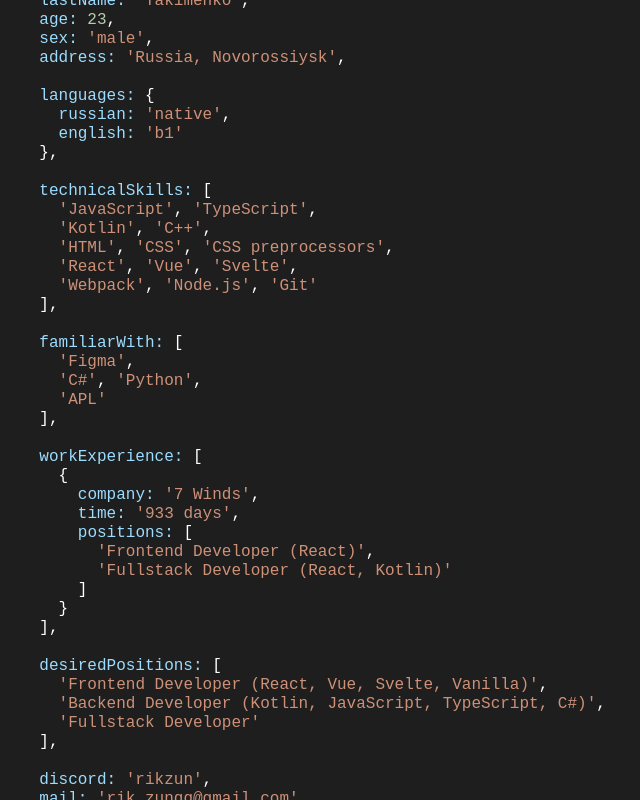
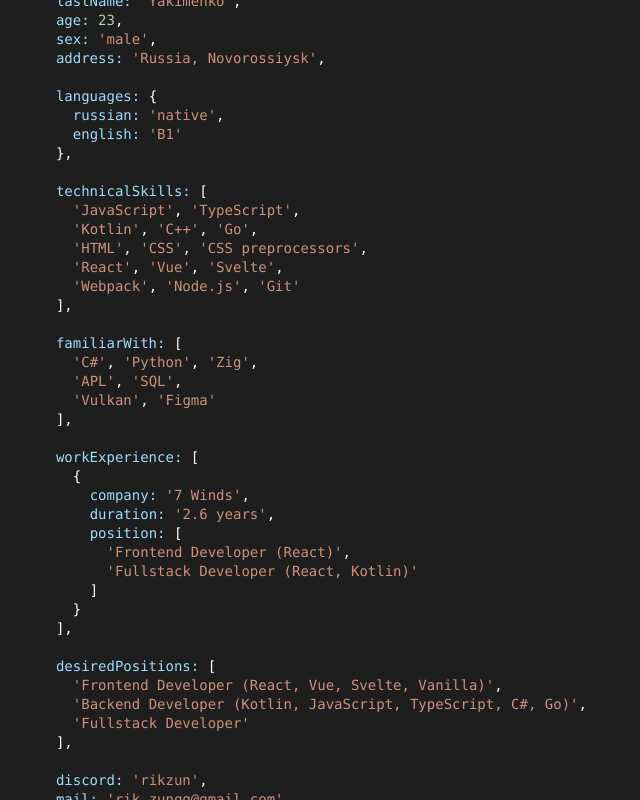
Before and after one commit to rikzun/rikzun.github.io, a React app: page / in a window 1280 px wide. Shown: the whole page, without its empty margins (327-967 px from the left). Built offline with nearby package versions, Linux system fonts and the light colour scheme.

Commit message:
apply updates from template and clean

```diff
--- a/declarations.d.ts
+++ b/assets.ts
@@ -34,3 +34,7 @@ declare module '*.svg' {
     const component: FunctionComponent<SVGProps<SVGSVGElement>>
     export default component
 }
+
+declare module '*.css'
+declare module '*.scss'
+declare module '*.sass'
--- a/src/App.style.scss
+++ b/src/App.style.scss
@@ -1,15 +1,10 @@
-@font-face {
-    font-family: 'Ubuntu Mono';
-    src: local('Ubuntu Mono'), url('../public/assets/ubuntu_mono.ttf') format('ttf');
-}
-
 body {
     margin: unset;
     height: 100vh;
     width: 100vw;
 
     font-size: 1em;
-    font-family: "Ubuntu Mono", monospace;
+    font-family: "JetBrains Mono", Consolas, "Courier New", monospace;
     font-weight: 400;
     line-height: 19px;
 
--- a/src/App.tsx
+++ b/src/App.tsx
@@ -2,41 +2,40 @@ import './App.style.scss'
 import { Packer, Document as DocxDocument, TextRun, Paragraph, ExternalHyperlink } from "docx"
 import { ReadonlyPre } from './components/ReadonlyPre'
 import { saveBlob } from './utils/utils'
-import { HighlightService, Token } from './highlight.service'
-
+import { HightlightTools, type Token } from './highlight'
 
 export function App() {
     const rawText = `export const me = {
       firstName: 'Mihail',
       lastName: 'Yakimenko',
-      age: ${Math.floor((Date.now() - (new Date(2000, 10, 12)).getTime()) / 3154e7)},
+      age: ${Math.floor((Date.now() - (new Date(2000, 10, 12)).getTime()) / 31557600000)},
       sex: 'male',
       address: 'Russia, Novorossiysk',
 
       languages: {
         russian: 'native',
-        english: 'b1'
+        english: 'B1'
       },
 
       technicalSkills: [
         'JavaScript', 'TypeScript',
-        'Kotlin', 'C++',
+        'Kotlin', 'C++', 'Go',
         'HTML', 'CSS', 'CSS preprocessors',
         'React', 'Vue', 'Svelte',
         'Webpack', 'Node.js', 'Git'
       ],
 
       familiarWith: [
-        'Figma',
-        'C#', 'Python',
-        'APL'
+        'C#', 'Python', 'Zig',
+        'APL', 'SQL',
+        'Vulkan', 'Figma'
       ],
 
       workExperience: [
         {
           company: '7 Winds',
-          time: '${Math.floor((Date.now() - (new Date(2021, 6, 7).getTime())) / 864e5)} days',
-          positions: [
+          duration: '${((Date.now() - new Date(2021, 6, 7).getTime()) / 31557600000).toFixed(1)} years',
+          position: [
             'Frontend Developer (React)',
             'Fullstack Developer (React, Kotlin)'
           ]
@@ -45,7 +44,7 @@ export function App() {
 
       desiredPositions: [
         'Frontend Developer (React, Vue, Svelte, Vanilla)',
-        'Backend Developer (Kotlin, JavaScript, TypeScript, C#)',
+        'Backend Developer (Kotlin, JavaScript, TypeScript, C#, Go)',
         'Fullstack Developer'
       ],
 
@@ -107,7 +106,7 @@ export function App() {
 
     return (
         <ReadonlyPre
-            value={HighlightService.textToTokens(rawText)}
+            value={HightlightTools.textToTokens(rawText)}
             exportClick={downloadPDF}
         />
     )
--- a/src/components/ReadonlyPre/ReadonlyPre.styles.scss
+++ b/src/components/ReadonlyPre/ReadonlyPre.styles.scss
@@ -44,6 +44,7 @@ pre.container {
         *::selection { color: unset; background-color: #264f78; }
         &::selection { color: unset; background-color: #264f78; }
 
+        font-size: 14px;
         caret-color: white;
         margin-left: auto;
         margin-right: auto;
--- a/src/components/ReadonlyPre/ReadonlyPre.tsx
+++ b/src/components/ReadonlyPre/ReadonlyPre.tsx
@@ -3,14 +3,6 @@ import { array, eventCancel } from 'src/utils/utils'
 import type { KeyboardEvent, FormEvent } from 'react'
 import { Fragment, useState } from 'react'
 import { ReadonlyPreProps } from 'src/components/ReadonlyPre/ReadonlyPre.types'
-
-
-export function ReadonlyPre(props: ReadonlyPreProps) {
-    const [
-        key,
-        setKey,
-        updateKey = () => setKey(crypto.randomUUID())
-    ] = useState(crypto.randomUUID())
 
 const acceptableKeyCodes = [
     'Tab',
@@ -30,6 +22,13 @@ export function ReadonlyPre(props: ReadonlyPreProps) {
 const unacceptableCtrlKeyCodes = [
     'KeyX', 'KeyV'
 ]
+
+export function ReadonlyPre(props: ReadonlyPreProps) {
+    const [
+        key,
+        setKey,
+        updateKey = () => setKey(crypto.randomUUID())
+    ] = useState(crypto.randomUUID())
 
     const onKeyDown = (e: KeyboardEvent) => {
         if (e.ctrlKey) {
--- a/src/components/ReadonlyPre/ReadonlyPre.types.ts
+++ b/src/components/ReadonlyPre/ReadonlyPre.types.ts
@@ -1,7 +1,6 @@
-import { Token } from 'src/highlight.service'
-export type { ReadonlyPreProps }
+import type { Token } from 'src/highlight'
 
-interface ReadonlyPreProps {
+export interface ReadonlyPreProps {
     value: Token[][]
     exportClick: (tokens: Token[][]) => void
 }
--- a/src/highlight.service.ts
+++ b/src/highlight.ts
@@ -1,7 +1,14 @@
 import { Range } from "./utils/range"
 import { trimStart } from "./utils/utils"
 
-export type TokenType = 'string' | 'numeric' | 'reserved' | 'reserved2' | 'variable' | 'object-key'
+export type TokenType =
+    | 'string'
+    | 'numeric'
+    | 'reserved'
+    | 'reserved2'
+    | 'variable'
+    | 'object-key'
+
 export class Token {
     content: string
     type: TokenType | null
@@ -31,34 +38,34 @@ export class TokenList {
     }
 }
 
-export const HighlightService = new class {
-    regex = {
+export class HightlightTools {
+    static readonly regex = {
         string: /('(?:[^'\\]|\\.)*')/g,
         numeric: /(\d+)/g,
         objectKey: /(\w+\s*:)/g,
         reserved: /(const|export)/g,
 
         stringLink: /\[(.*)\]\((.*)\)/
-    }
+    } as const
 
-    matchTokens(text: string, regexp: RegExp): [Range, string][] {
+    static matchTokens(text: string, regexp: RegExp): [Range, string][] {
         return [...text.matchAll(regexp)].map(({1: string, index}) => (
             [new Range(index!, index! + string.length - 1), string]
         ))
     }
 
-    matchNewTokens(text: string, regexp: RegExp, ranges: Range[]): [Range, string][] {
+    static matchNewTokens(text: string, regexp: RegExp, ranges: Range[]): [Range, string][] {
         return this.matchTokens(text, regexp).filter(([range, _]) => (
             !ranges.some((v) => v.containsRange(range))
         ))
     }
 
-    testLinkString(text: string) {
+    static testLinkString(text: string) {
         return this.regex.stringLink.test(text)
     }
 
     /** @returns [newTitle, link] */
-    takeLinkFromString(text: string): [string, string | null] {
+    static takeLinkFromString(text: string): [string, string | null] {
         const matchTitle = text.match(this.regex.stringLink)
         if (!matchTitle) return [text, null]
 
@@ -66,12 +73,12 @@ export const HighlightService = new class {
     }
 
     /** @returns [range, variable] */
-    takeVariable(text: string, range: Range): [Range, string] | [] {
+    static takeVariable(text: string, range: Range): [Range, string] | [] {
         const match = (' '.repeat(range.end + 1) + text.substring(range.end + 1)).match(/\w+/)
         return match ? [new Range(match.index!, match.index! + match[0].length - 1), match[0]] : []
     }
 
-    textToTokens(rawText: string): Token[][] {
+    static textToTokens(rawText: string): Token[][] {
         const tokens = rawText.split('\n').map((rawLine) => {
             const line = trimStart(rawLine, 4)
             const tokenList = new TokenList()
@@ -116,4 +123,4 @@ export const HighlightService = new class {
 
         return tokens
     }
-}()
+}
--- a/src/utils/range.ts
+++ b/src/utils/range.ts
@@ -7,6 +7,11 @@ export class Range {
         this.end = end
     }
 
-    contains(index: number) { return this.start <= index && index <= this.end }
-    containsRange(other: Range) { return this.start <= other.start && other.end <= this.end }
+    contains(value: number) {
+        return this.start <= value && value <= this.end
+    }
+
+    containsRange(other: Range) {
+        return this.start <= other.start && other.end <= this.end
+    }
 }
--- a/src/utils/utils.ts
+++ b/src/utils/utils.ts
@@ -1,5 +1,4 @@
 import type { SyntheticEvent } from "react"
-
 
 export function array(length: number) {
     return Array.from(Array(length).keys())
@@ -20,12 +19,14 @@ export function saveBlob(blob: Blob, fileName: string = 'undefined') {
     window.URL.revokeObjectURL(url)
 }
 
-export function trimStart(string: string, length: number) {
-    const regex = new RegExp(`^\\s{1,${length}}`)
-    return string.replace(regex, '')
+export function trimStart(str: string, length: number): string {
+    let index = 0
+    while (index < str.length && index < length && str[index] === ' ') index++
+
+    return str.slice(index)
 }
 
-export const eventCancel = (e: SyntheticEvent) => {
+export function eventCancel(e: SyntheticEvent) {
     e.preventDefault()
     e.stopPropagation()
     return false
--- a/webpack.config.js
+++ b/webpack.config.js
@@ -1,21 +1,21 @@
 const path = require('path')
+const ForkTsCheckerWebpackPlugin = require('fork-ts-checker-webpack-plugin')
 const { CleanWebpackPlugin } = require('clean-webpack-plugin')
 const HtmlWebpackPlugin = require('html-webpack-plugin')
 const MiniCssExtractPlugin = require('mini-css-extract-plugin')
+const CopyWebpackPlugin = require('copy-webpack-plugin')
 const ReactRefreshWebpackPlugin = require('@pmmmwh/react-refresh-webpack-plugin')
-const ReactRefreshTypeScript = require('react-refresh-typescript')
-const CopyWebpackPlugin = require('copy-webpack-plugin')
+const ReactRefreshTypeScript = require('react-refresh-typescript').default
 
 const IS_DEVELOPMENT = process.env.NODE_ENV !== 'production'
+const IS_SERVE = process.env.WEBPACK_SERVE ?? false
 
 const PATH_ENTRY = path.join(__dirname, 'src', 'index.tsx')
 const PATH_TEMPLATE_ENTRY = path.join(__dirname, 'public', 'index.html')
 const PATH_PUBLIC_FOLDER = path.join(__dirname, 'public')
 const PATH_OUTPUT_FOLDER = path.join(__dirname, 'build')
 
-module.exports = (env) => {
-    const IS_SERVE = env.WEBPACK_SERVE ?? false
-
+module.exports = () => {
     const config = {
         mode: IS_DEVELOPMENT ? 'development' : 'production',
         devtool: IS_DEVELOPMENT ? 'source-map' : undefined,
@@ -26,10 +26,33 @@ module.exports = (env) => {
             chunkFilename: '[name].[chunkhash:8].js',
             publicPath: 'auto'
         },
+        cache: {
+            type: 'filesystem',
+            buildDependencies: {
+                config: [__filename]
+            }
+        },
+        optimization: {
+            splitChunks: {
+                chunks: 'all',
+                cacheGroups: {
+                    vendor: {
+                        test: /[\\/]node_modules[\\/]/,
+                        name: 'vendors',
+                        chunks: 'all'
+                    }
+                }
+            },
+            runtimeChunk: 'single'
+        },
         resolve: {
             extensions: ['.js', '.jsx', '.ts', '.tsx', '.css', '.scss', '.sass'],
             fallback: { process: false },
-            modules: [__dirname, 'node_modules']
+            modules: [__dirname, 'node_modules'],
+            alias: {
+                '@assets': path.resolve(__dirname, 'src/assets'),
+                '@components': path.resolve(__dirname, 'src/components')
+            }
         },
         devServer: {
             hot: true,
@@ -46,7 +69,7 @@ module.exports = (env) => {
                 },
                 {
                     test: /\.s?[ca]ss$/i,
-                    use: ['style-loader', 'css-loader', 'sass-loader']
+                    use: [MiniCssExtractPlugin.loader, 'css-loader', 'sass-loader']
                 },
                 {
                     test: /\.(png|jpe?g|gif|webp|ico)$/i,
@@ -60,14 +83,15 @@ module.exports = (env) => {
             ]
         },
         plugins: [
+            new ForkTsCheckerWebpackPlugin(),
             new CleanWebpackPlugin(),
             new HtmlWebpackPlugin({
                 template: PATH_TEMPLATE_ENTRY,
                 filename: 'index.html?[fullhash:8]'
             }),
             new MiniCssExtractPlugin({
-                filename: '[name].[fullhash:8].css',
-                chunkFilename: '[name].[chunkhash:8].css'
+                filename: IS_DEVELOPMENT ? '[name].css' : '[name].[contenthash:8].css',
+                chunkFilename: IS_DEVELOPMENT ? '[id].css' : '[id].[contenthash:8].css',
             }),
             new CopyWebpackPlugin({
                 patterns: [{
@@ -90,8 +114,7 @@ module.exports = (env) => {
             options: {
                 getCustomTransformers: () => ({
                     before: [ReactRefreshTypeScript()]
-                }),
-                transpileOnly: true
+                })
             }
         }
     }
```
Also changed, not shown: package.json (+21 -20 lines), tsconfig.json (+9 -3 lines), public/assets/ubuntu_mono.ttf (deleted), 1 other file (tests, documents, lock files or other folders). Lines whose indentation alone changed are shown as unchanged.
